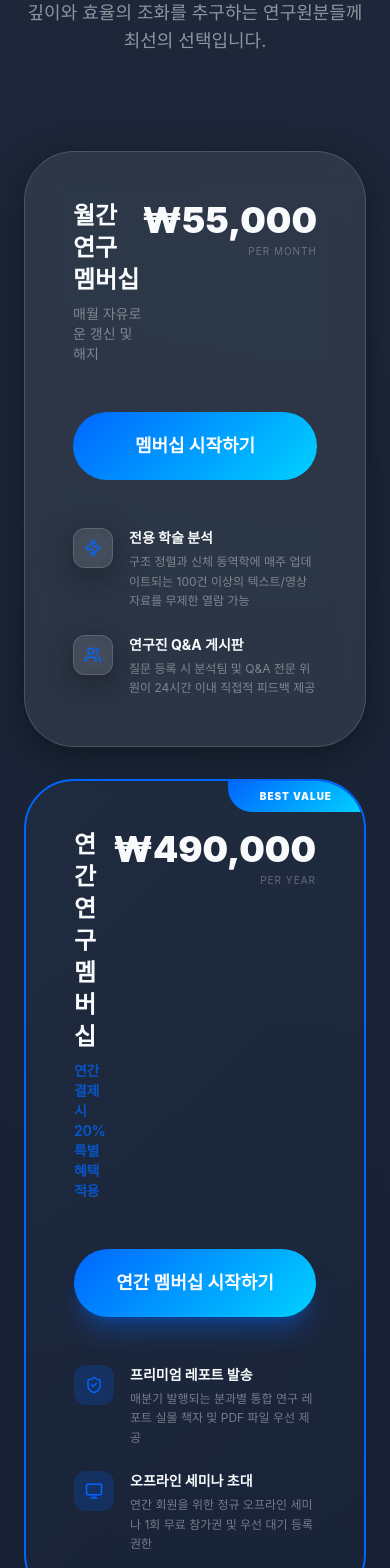
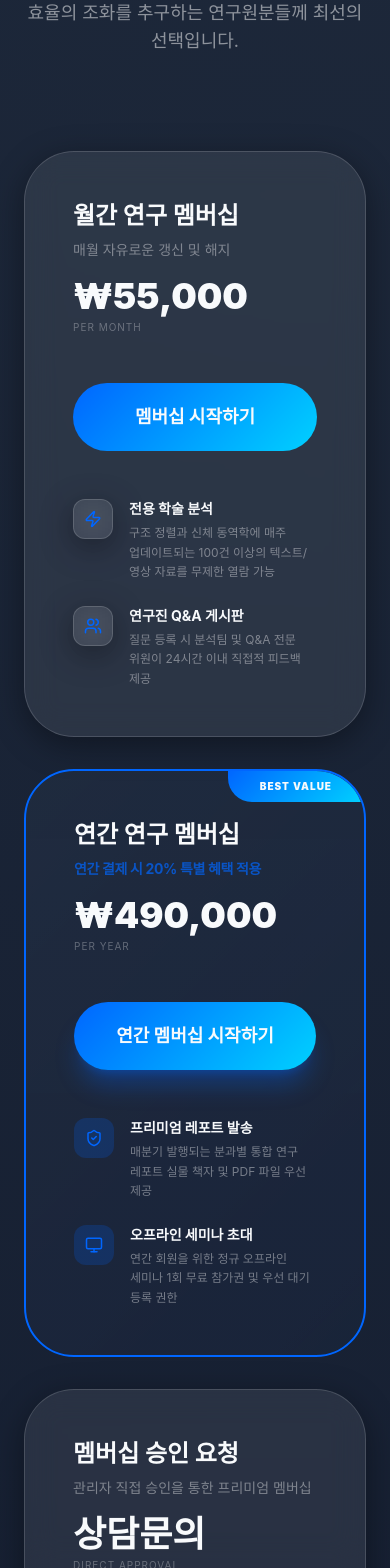
Before and after one commit to ankijung88-cloud/movingarts, a React (Vite) app in the folder frontend/: page /subscription in a window 390 px wide. Shown: the part 432-2000 px from the top of the page. Built offline with nearby package versions, Linux system fonts and the light colour scheme.

Commit message:
modify text

```diff
--- a/frontend/src/pages/Pricing.tsx
+++ b/frontend/src/pages/Pricing.tsx
@@ -71,8 +71,8 @@ const Pricing = () => {
                 <div className="text-center mb-24">
                     <div className="text-primary text-[10px] font-black tracking-widest uppercase mb-6">MEMBERSHIP PLANS</div>
                     <h1 className="text-5xl md:text-7xl font-black mb-8 tracking-tighter">{t('이해의 깊이를 더하다')}: <br /><span className="text-primary italic">{t('멤버십 혜택')}</span></h1>
-                    <p className="text-white/50 text-lg md:text-xl max-w-2xl mx-auto">
-                        {t('무술 상호작용 및 신체 구조 동작 이론에 대한 전문적인 학문적 접근을 제공합니다.')} <br />
+                    <p className="text-white/50 text-lg md:text-xl max-w-2xl mx-auto break-keep">
+                        {t('무술 상호작용 및 신체 구조 동작 이론에 대한 전문적인 학문적 접근을 제공합니다.')} <br className="hidden md:block" />
                         {t('깊이와 효율의 조화를 추구하는 연구원분들께 최선의 선택입니다.')}
                     </p>
                 </div>
@@ -80,13 +80,13 @@ const Pricing = () => {
                 <div className="grid grid-cols-1 md:grid-cols-3 gap-8 max-w-7xl mx-auto mb-32">
                     {/* Monthly Plan */}
                     <div className="glass-effect p-12 rounded-[50px] relative overflow-hidden group hover:border-primary/50 transition-all border border-white/5">
-                        <div className="flex justify-between items-start mb-12">
-                            <div>
+                        <div className="flex flex-col lg:flex-row justify-between items-start gap-4 mb-12">
+                            <div className="break-keep">
                                 <h3 className="text-2xl font-bold mb-2">{t('월간 연구 멤버십')}</h3>
-                                <p className="text-white/40 text-sm">{t('매월 자유로운 갱신 및 해지')}</p>
+                                <p className="text-white/40 text-sm whitespace-nowrap">{t('매월 자유로운 갱신 및 해지')}</p>
                             </div>
-                            <div className="text-right">
-                                <div className="text-4xl font-black">₩55,000</div>
+                            <div className="lg:text-right">
+                                <div className="text-4xl font-black whitespace-nowrap">₩55,000</div>
                                 <div className="text-[10px] text-white/30 uppercase tracking-widest mt-1">per month</div>
                             </div>
                         </div>
@@ -100,14 +100,14 @@ const Pricing = () => {
                                 <div className="w-10 h-10 glass-effect rounded-xl flex items-center justify-center shrink-0"><Zap size={18} className="text-primary" /></div>
                                 <div>
                                     <h4 className="text-sm font-bold mb-1">{t('전용 학술 분석')}</h4>
-                                    <p className="text-xs text-white/40 leading-relaxed">{t('구조 정렬과 신체 동역학에 매주 업데이트되는 100건 이상의 텍스트/영상 자료를 무제한 열람 가능')}</p>
+                                    <p className="text-xs text-white/40 leading-relaxed break-keep">{t('구조 정렬과 신체 동역학에 매주 업데이트되는 100건 이상의 텍스트/영상 자료를 무제한 열람 가능')}</p>
                                 </div>
                             </div>
                             <div className="flex gap-4">
                                 <div className="w-10 h-10 glass-effect rounded-xl flex items-center justify-center shrink-0"><Users size={18} className="text-primary" /></div>
                                 <div>
                                     <h4 className="text-sm font-bold mb-1">{t('연구진 Q&A 게시판')}</h4>
-                                    <p className="text-xs text-white/40 leading-relaxed">{t('질문 등록 시 분석팀 및 Q&A 전문 위원이 24시간 이내 직접적 피드백 제공')}</p>
+                                    <p className="text-xs text-white/40 leading-relaxed break-keep">{t('질문 등록 시 분석팀 및 Q&A 전문 위원이 24시간 이내 직접적 피드백 제공')}</p>
                                 </div>
                             </div>
                         </div>
@@ -118,13 +118,13 @@ const Pricing = () => {
                         <div className="absolute top-0 right-0 py-2 px-8 premium-gradient text-[10px] font-black tracking-widest uppercase rounded-bl-3xl">BEST VALUE</div>
                         <div className="absolute inset-0 bg-primary/10 -z-10 bg-glass-gradient opacity-20"></div>
 
-                        <div className="flex justify-between items-start mb-12">
-                            <div>
+                        <div className="flex flex-col lg:flex-row justify-between items-start gap-4 mb-12">
+                            <div className="break-keep">
                                 <h3 className="text-2xl font-bold mb-2">{t('연간 연구 멤버십')}</h3>
-                                <p className="text-primary/70 text-sm font-bold tracking-tight">{t('연간 결제 시 20% 특별 혜택 적용')}</p>
+                                <p className="text-primary/70 text-sm font-bold tracking-tight break-keep">{t('연간 결제 시 20% 특별 혜택 적용')}</p>
                             </div>
-                            <div className="text-right">
-                                <div className="text-4xl font-black">₩490,000</div>
+                            <div className="lg:text-right">
+                                <div className="text-4xl font-black whitespace-nowrap">₩490,000</div>
                                 <div className="text-[10px] text-white/30 uppercase tracking-widest mt-1">per year</div>
                             </div>
                         </div>
@@ -138,14 +138,14 @@ const Pricing = () => {
                                 <div className="w-10 h-10 bg-primary/20 rounded-xl flex items-center justify-center shrink-0"><ShieldCheck size={18} className="text-primary" /></div>
                                 <div>
                                     <h4 className="text-sm font-bold mb-1">{t('프리미엄 레포트 발송')}</h4>
-                                    <p className="text-xs text-white/40 leading-relaxed">{t('매분기 발행되는 분과별 통합 연구 레포트 실물 책자 및 PDF 파일 우선 제공')}</p>
+                                    <p className="text-xs text-white/40 leading-relaxed break-keep">{t('매분기 발행되는 분과별 통합 연구 레포트 실물 책자 및 PDF 파일 우선 제공')}</p>
                                 </div>
                             </div>
                             <div className="flex gap-4">
                                 <div className="w-10 h-10 bg-primary/20 rounded-xl flex items-center justify-center shrink-0"><Monitor size={18} className="text-primary" /></div>
                                 <div>
                                     <h4 className="text-sm font-bold mb-1">{t('오프라인 세미나 초대')}</h4>
-                                    <p className="text-xs text-white/40 leading-relaxed">{t('연간 회원을 위한 정규 오프라인 세미나 1회 무료 참가권 및 우선 대기 등록 권한')}</p>
+                                    <p className="text-xs text-white/40 leading-relaxed break-keep">{t('연간 회원을 위한 정규 오프라인 세미나 1회 무료 참가권 및 우선 대기 등록 권한')}</p>
                                 </div>
                             </div>
                         </div>
@@ -153,13 +153,13 @@ const Pricing = () => {
 
                     {/* Membership Approval Request Card */}
                     <div className="glass-effect p-12 rounded-[50px] relative overflow-hidden group hover:border-primary/50 transition-all border border-white/5">
-                        <div className="flex justify-between items-start mb-12">
-                            <div>
+                        <div className="flex flex-col lg:flex-row justify-between items-start gap-4 mb-12">
+                            <div className="break-keep">
                                 <h3 className="text-2xl font-bold mb-2">{t('멤버십 승인 요청')}</h3>
-                                <p className="text-white/40 text-sm">{t('관리자 직접 승인을 통한 프리미엄 멤버십')}</p>
+                                <p className="text-white/40 text-sm break-keep">{t('관리자 직접 승인을 통한 프리미엄 멤버십')}</p>
                             </div>
-                            <div className="text-right">
-                                <div className="text-4xl font-black">{t('상담문의')}</div>
+                            <div className="lg:text-right">
+                                <div className="text-4xl font-black whitespace-nowrap">{t('상담문의')}</div>
                                 <div className="text-[10px] text-white/30 uppercase tracking-widest mt-1">{t('direct approval')}</div>
                             </div>
                         </div>
@@ -188,14 +188,14 @@ const Pricing = () => {
                                 <div className="w-10 h-10 glass-effect rounded-xl flex items-center justify-center shrink-0"><Users size={18} className="text-primary" /></div>
                                 <div>
                                     <h4 className="text-sm font-bold mb-1">{t('맞춤형 서비스')}</h4>
-                                    <p className="text-xs text-white/40 leading-relaxed">{t('관리자 페이지에서 승인을 거쳐 전용 자료실 및 오프라인 콘텐츠 이용이 가능합니다.')}</p>
+                                    <p className="text-xs text-white/40 leading-relaxed break-keep">{t('관리자 페이지에서 승인을 거쳐 전용 자료실 및 오프라인 콘텐츠 이용이 가능합니다.')}</p>
                                 </div>
                             </div>
                             <div className="flex gap-4">
                                 <div className="w-10 h-10 glass-effect rounded-xl flex items-center justify-center shrink-0"><Check size={18} className="text-primary" /></div>
                                 <div>
                                     <h4 className="text-sm font-bold mb-1">{t('멤버십 동일 혜택')}</h4>
-                                    <p className="text-xs text-white/40 leading-relaxed">{t('결제 수단이 없는 경우 혹은 별도 논의 후 승인된 경우 동일한 연구원 혜택이 제공됩니다.')}</p>
+                                    <p className="text-xs text-white/40 leading-relaxed break-keep">{t('결제 수단이 없는 경우 혹은 별도 논의 후 승인된 경우 동일한 연구원 혜택이 제공됩니다.')}</p>
                                 </div>
                             </div>
                         </div>
```
